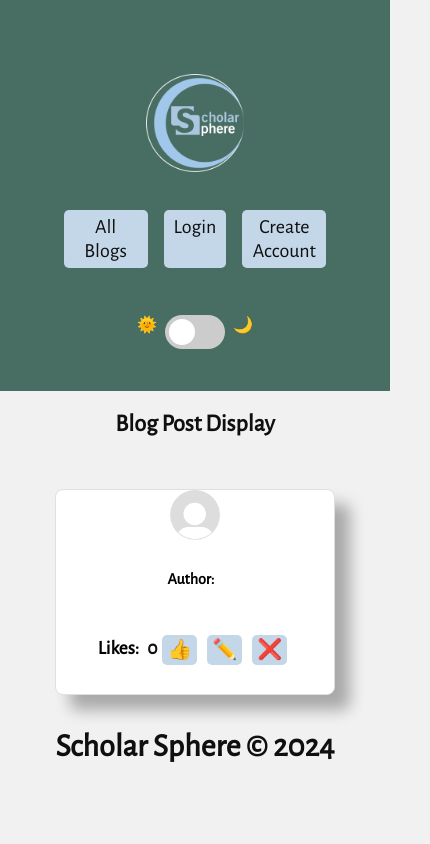
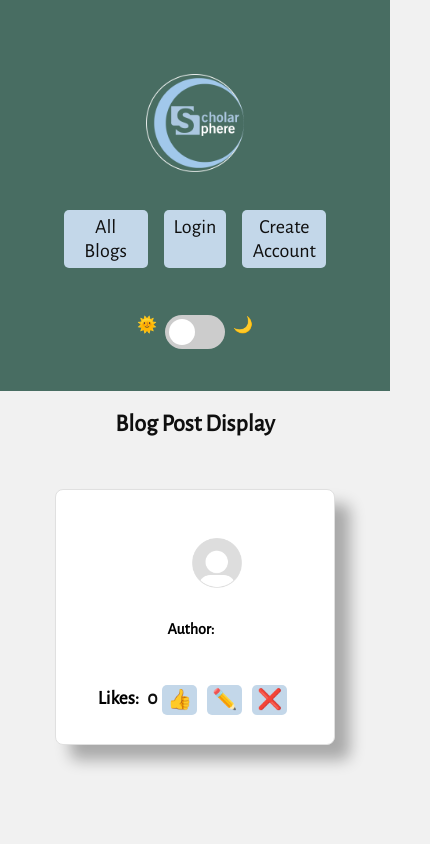
Before and after one commit to JoeWarrenSoftware/SBC-ScholarSphere, a React (Vite) app in the folder Frontend/ScholarSphere/: page /blog/1 in a window 390 px wide. Shown: the top 844 px of the page, 430 px wide, since content can reach past the window. Built offline with nearby package versions, Linux system fonts and the light colour scheme; no server answers.

Commit message:
style changes to footer and tidying up

```diff
--- a/Frontend/ScholarSphere/src/components/BlogCreate.jsx
+++ b/Frontend/ScholarSphere/src/components/BlogCreate.jsx
@@ -29,7 +29,7 @@ const BlogCreate = () => {
   };
 
   return (
-    <>
+    <div className="content">
     <form className="blog-create" onSubmit={handleSubmit}>
       <h2>Create Blog Post</h2>
       <input
@@ -50,7 +50,7 @@ const BlogCreate = () => {
       {error && <p className='errorText'>{error}</p>}
       <button type="submit">Create Post</button>
     </form>
-    </>
+    </div>
   );
 };
 
--- a/Frontend/ScholarSphere/src/components/BlogDetails.jsx
+++ b/Frontend/ScholarSphere/src/components/BlogDetails.jsx
@@ -29,7 +29,7 @@ const BlogDetails = () => {
   }, []);
 
   return (
-    <div>
+    <div className='content'>
       <h2>Blog Post Display</h2>
       { blog && <div className="blog-list">
           <BlogPost blog={blog} showLike={true} showEdit={true} showDelete={true}/>
--- a/Frontend/ScholarSphere/src/components/BlogEdit.jsx
+++ b/Frontend/ScholarSphere/src/components/BlogEdit.jsx
@@ -53,7 +53,7 @@ const BlogEdit = () => {
   };
 
   return (
-    <>
+    <div className="content">
     <form className="blog-edit" onSubmit={handleSubmit}>
       <h2>Edit Blog Post</h2>
       <input
@@ -74,7 +74,7 @@ const BlogEdit = () => {
       {error && <p className='errorText'>{error}</p>}
       <button type="submit">Edit Post</button>
     </form>
-    </>
+    </div>
   );
 };
 
--- a/Frontend/ScholarSphere/src/components/BlogPost.jsx
+++ b/Frontend/ScholarSphere/src/components/BlogPost.jsx
@@ -48,10 +48,14 @@ const handleLike = async (e) => {
     };
 
   return (
+
     <div className="blog">
         <div className="blog-title">
+            <div className="blog-profile-picture-container">
             <img className="blog-profile-picture" alt='Profile Pic' src="/assets/DefaultProfilePic.png"></img>
+            </div>
             <Link to={`/blog/${blog.id}`}>{blog.title}</Link>
+
         </div>
         <div className="blog-info">
         <div className="blog-author">
@@ -83,6 +87,7 @@ const handleLike = async (e) => {
         </div>
         {error && <p className='errorText'>{error}</p>}
     </div>
+
   )
 }
 
--- a/Frontend/ScholarSphere/src/components/Login.jsx
+++ b/Frontend/ScholarSphere/src/components/Login.jsx
@@ -37,7 +37,7 @@ const Login = () => {
   };
 
   return (
-    <>
+    <div className="content">
     <form onSubmit={handleSubmit}>
       <h2>Login</h2>
       <input
@@ -56,11 +56,13 @@ const Login = () => {
       />
       <button type="submit">Login</button>
     </form>
-    <div>
-      <label>Need an account?</label>
-      <a href='/signup'>Create Account Here</a>
+    <div className='already-registered-container'>
+      <label className='already-registered'>Need an account?</label>
+        <div className='nav-buttons'>
+          <a href='/signup'>Create Account</a>
+        </div>
+      </div>
     </div>
-    </>
   );
 };
 
--- a/Frontend/ScholarSphere/src/components/ProfileDetails.jsx
+++ b/Frontend/ScholarSphere/src/components/ProfileDetails.jsx
@@ -3,7 +3,7 @@ import React from 'react';
 const ProfileDetails = () => {
 
   return (
-    <div>
+    <div className='content'>
       <h1>Profile Details Page</h1>
     </div>
   );
--- a/Frontend/ScholarSphere/src/components/ProfileUser.jsx
+++ b/Frontend/ScholarSphere/src/components/ProfileUser.jsx
@@ -52,7 +52,7 @@ const ProfileUser = () => {
   };
 
   return (
-    <div>
+    <div className='content'>
       <form className="profile" onSubmit={handleSubmit}>
       <h2>My Profile</h2>
       <input
--- a/Frontend/ScholarSphere/src/components/Signup.jsx
+++ b/Frontend/ScholarSphere/src/components/Signup.jsx
@@ -45,7 +45,7 @@ const Signup = () => {
   };
 
   return (
-    <>
+    <div className="content">
     <form className="signup" onSubmit={handleSubmit}>
       <h2>Account Registration</h2>
       <input
@@ -93,11 +93,13 @@ const Signup = () => {
       {error && <p>{error}</p>}
       <button type="submit">Create Account</button>
     </form>
-    <div>
-      <label>Already registered?</label>
-      <a href="/login">Login Here</a>
+    <div className='already-registered-container'>
+      <label className='already-registered'>Already registered?</label>
+      <div className='nav-buttons'>
+        <a href="/login">Login </a>
+        </div>
+      </div>
     </div>
-    </>
   );
 };
 
--- a/Frontend/ScholarSphere/src/style.css
+++ b/Frontend/ScholarSphere/src/style.css
@@ -5,10 +5,31 @@ color: var(--text-color);
 color: var(--link-color);
 
 /* Light mode (default) */
+body {
+    min-height: 100vh;
+    font-family:"BlogHeader", sans-serif;
+    font-size:medium ;
+    margin: 0;
+    padding: 0;
+    background-color: var(--body-color);
+    width: 100%;
+    color: var(--blog-font-color);
+   height: 100vh;
+    }
+
+    .content {
+
+        height: 100vh;
+        flex: 1;
+    }
+
 :root {
     margin: 0;
     padding:0;
+
     text-align: center;
+
+
     --background-color: #486d62;
 
     --body-color: rgb(241, 241, 241);
@@ -148,17 +169,7 @@ color: var(--link-color);
   }
 
 
-body {
-    font-family:"BlogHeader", sans-serif;
-    font-size:medium ;
-    margin: 0;
-    padding: 0;
-    background-color: var(--body-color);
-    width: 100%;
-    color: var(--blog-font-color);
-    display: flex;
-    flex-direction: column;
-}
+
 
 /* Header Styles */
 
@@ -245,10 +256,13 @@ header button:hover {
 form {
     max-width: 400px;
     margin: 50px auto;
+    margin-bottom: 30px;
     padding: 20px;
     background-color: var(--blog-background);
     box-shadow: 0 2px 5px rgba(0, 0, 0, 0.2);
     border-radius: 5px;
+    flex: 1;
+
 }
 
 form.blog-create,
@@ -297,6 +311,23 @@ form button:hover {
     background-color: var(--blog-font-color);
 }
 
+.already-registered-container {
+    display: flex;
+    justify-content: center;
+    align-items: center;
+    flex-direction: row;
+}
+.already-registered {
+
+    padding-left: 2rem;
+    padding-right: 2rem;
+    align-items: center;
+}
+
+.already-registered .nav-buttons {
+    margin: 2rem;
+    padding: 2rem;
+}
 /* Main blog styles */
 
 .blog-list {
@@ -328,15 +359,35 @@ form button:hover {
 
 }
 
+.blog-profile-picture-container {
+    width: 4rem;
+    display: flex;
+    flex-wrap: wrap;
+    flex-direction: column;
+    justify-content: center;
+    margin: 1rem;
 
+}
+
+.blog-title {
+    display: flex;
+    justify-content: space-around;
+    align-items: center;
+    padding-right: 4rem;
+    width: 80%;
+
+}
 
 .blog-title a {
+    display: flex;
+    flex-direction: row;
     flex-wrap: wrap;
     font-size: 45px;
     font-weight: bold;
 
     color: var(--blog-font-color);
    padding-top: 1.5rem;
+
 }
 
 .blog-title a:visited {
@@ -437,10 +488,22 @@ img.blog-profile-picture {
 
 }
 
-.footer {
+*/
+
+footer {
 
 
-} */
+    margin-top: auto;
+    display: flex;
+    background-color: var(--background-color);
+    padding: 20px 20px;
+    align-items: center;
+    justify-content: center;
+    width: 100%;
+
+    }
+
+
 
 /* Media Queries */
 
@@ -456,8 +519,8 @@ img.blog-profile-picture {
         justify-content: center;
     }
 
-
     header {
+        width: 100%;
     display: flex;
     flex-direction: column;
     flex-wrap:wrap;
@@ -482,8 +545,6 @@ img.blog-profile-picture {
     padding-bottom: 30px;
     }
 
-
-
     .header-logo {
     margin: 0;
     padding: 0;
@@ -491,7 +552,6 @@ img.blog-profile-picture {
     }
 
     header nav {
-
     display: flex;
     gap: 15px;
     width: 100%;
@@ -500,8 +560,7 @@ img.blog-profile-picture {
     align-items: center;
     margin: 0;
     padding: 0;
-
-    }
+       }
 
     .theme-switcher {
     justify-content: center;
@@ -510,9 +569,35 @@ img.blog-profile-picture {
     margin-right: 0;
     }
 
+
+
     .blog-title {
     font-size: 35px;
+    display: flex;
+    flex-wrap: wrap;
+      justify-content: center;
+    align-items: center ;
+    margin-top: 2rem;
+    margin-right: 3rem;
+    margin-left: 3rem;
+    padding: 0;
     }
+
+    .blog-profile-picture-container {
+        width: 4rem;
+        display: flex;
+        flex-wrap: wrap;
+        flex-direction: column;
+        justify-content: center;
+        align-items: center;
+
+    }
+
+    .blog-profile-picture {
+        justify-content: center;
+    }
+
+
 
     .blog {
     width: 60%;
@@ -551,11 +636,7 @@ img.blog-profile-picture {
     margin-right: 1rem;
     margin-top: 2rem;
     align-items: center;
-
     }
-
-
-
 
     .logo-container {
     display: flex;
@@ -565,7 +646,6 @@ img.blog-profile-picture {
     justify-content: center;
     align-items: center;
     }
-
 
     .blog {
     width: fit-content;
@@ -598,16 +678,11 @@ img.blog-profile-picture {
     padding-bottom: 10px;
     }
 
-
-
     .header-logo {
     margin-bottom: 30px;
     padding: 0;
     justify-content: center;
     }
-
-
-
   }
 
   @media (max-width: 375px) {
@@ -643,11 +718,7 @@ img.blog-profile-picture {
     justify-content: center;
     margin-right: 1rem;
     align-items: center;
-
     }
-
-
-
 
     .logo-container {
     display: flex;
@@ -657,12 +728,10 @@ img.blog-profile-picture {
     align-items: center;
     }
 
-
     .blog {
     width: fit-content;
     padding-left: 10px;
     padding-right: 10px;
-
     margin-right:30px;
     margin-left: 30px;
     margin-top: 30px;;
@@ -677,8 +746,6 @@ img.blog-profile-picture {
     padding: 5%;
     }
 
-
-
     header {
        display:flex;
     flex-direction: column;
@@ -691,134 +758,10 @@ img.blog-profile-picture {
     padding-bottom: 10px;
     }
 
-
-
     .header-logo {
     margin-bottom: 30px;
     padding: 0;
     justify-content: center;
     }
 
-
-
   }
-
-
-
-/* .card-description {
-    font-size: 1rem;
-    color: #666;
-} */
-/* .card-options {
-    display: flex;
-    justify-content: center;
-    align-items: center;
-    margin-top: 16px;
-} */
-
-
-/* .course-list {
-    display: grid;
-    grid-template-columns: repeat(auto-fill, minmax(300px, 1fr));
-    gap: 20px;
-} */
-
-/* .button {
-    display: inline-block;
-    padding: 10px 20px;
-    font-size: 16px;
-    font-weight: bold;
-    text-align: center;
-    color: #fff;
-    background-color: #007bff;
-    border: none;
-    border-radius: 4px;
-    text-decoration: none;
-    cursor: pointer;
-    transition: background-color 0.3s ease;
-}  */
-
-/* .button:hover {
-    background-color: #0056b3;
-} */
-
-/* .mt-5 {
-    margin-top: 5px;
-} */
-
-/* .delegate-list {
-    display: grid;
-    grid-template-columns: repeat(auto-fill, minmax(300px, 1fr));
-    gap: 20px;
-} */
-
-
-/* Course List Styles */
-/* div {
-    padding: 20px;
-}
-
-
-
-ul {
-    list-style: none;
-    padding: 0;
-}
-
-li {
-    padding: 10px;
-    background-color: white;
-    margin-bottom: 10px;
-    border-radius: 5px;
-    box-shadow: 0 1px 3px rgba(0, 0, 0, 0.2);
-} */
-
-/* Footer section
-
-.footer {
-    font-family: Arial, Helvetica, sans-serif;
-}
-
-.footer-copyright {
-    font-family: Arial, Helvetica, sans-serif;
-}
-
-/* Blog section
-
-.blog {
-    font-family: Arial, Helvetica, sans-serif;
-}
-
-.blog-title {
-    font-family: Arial, Helvetica, sans-serif;
-}
-
-.blog-author {
-    font-family: Arial, Helvetica, sans-serif;
-}
-
-.blog-createdDate {
-    font-family: Arial, Helvetica, sans-serif;
-}
-
-.blog-modifiedDate {
-    font-family: Arial, Helvetica, sans-serif;
-}
-
-.blog-body {
-    font-family: Arial, Helvetica, sans-serif;
-}
-
-.blog-likeCount {
-    font-family: Arial, Helvetica, sans-serif;
-} */
-
-/* Header section */
-/*
-.header {
-    font-family: Arial, Helvetica, sans-serif;
-}
-
-.header-logo {
-    font-family: Arial, Helvetica, sans-serif;
-}*/
```
